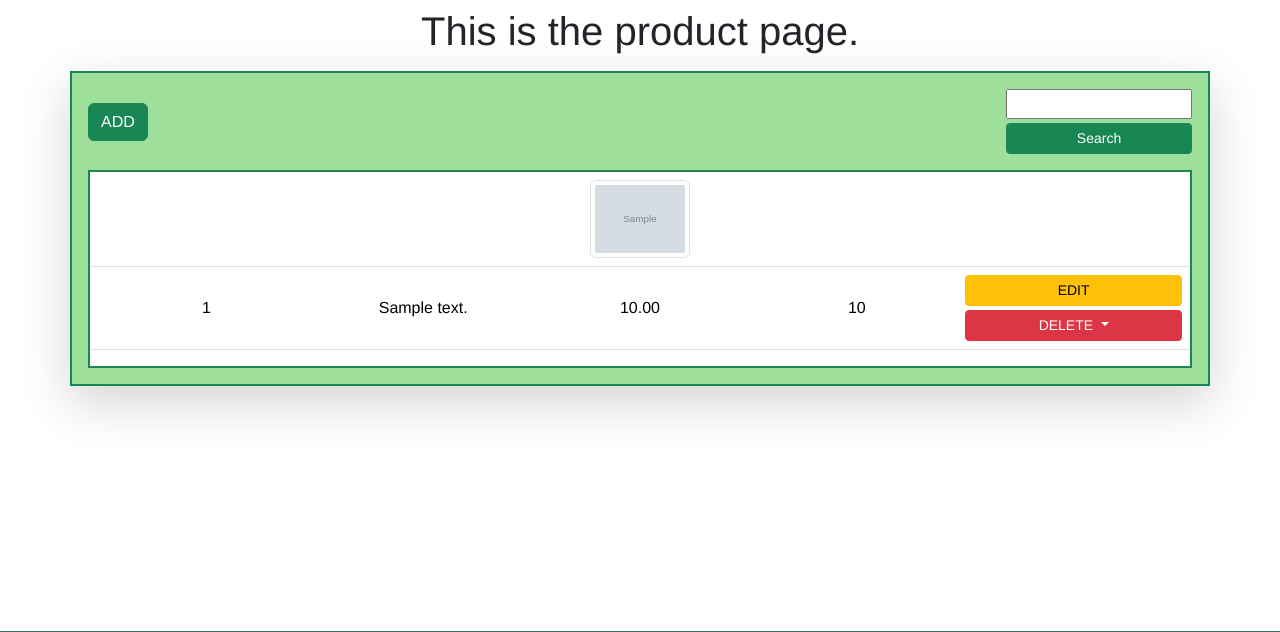
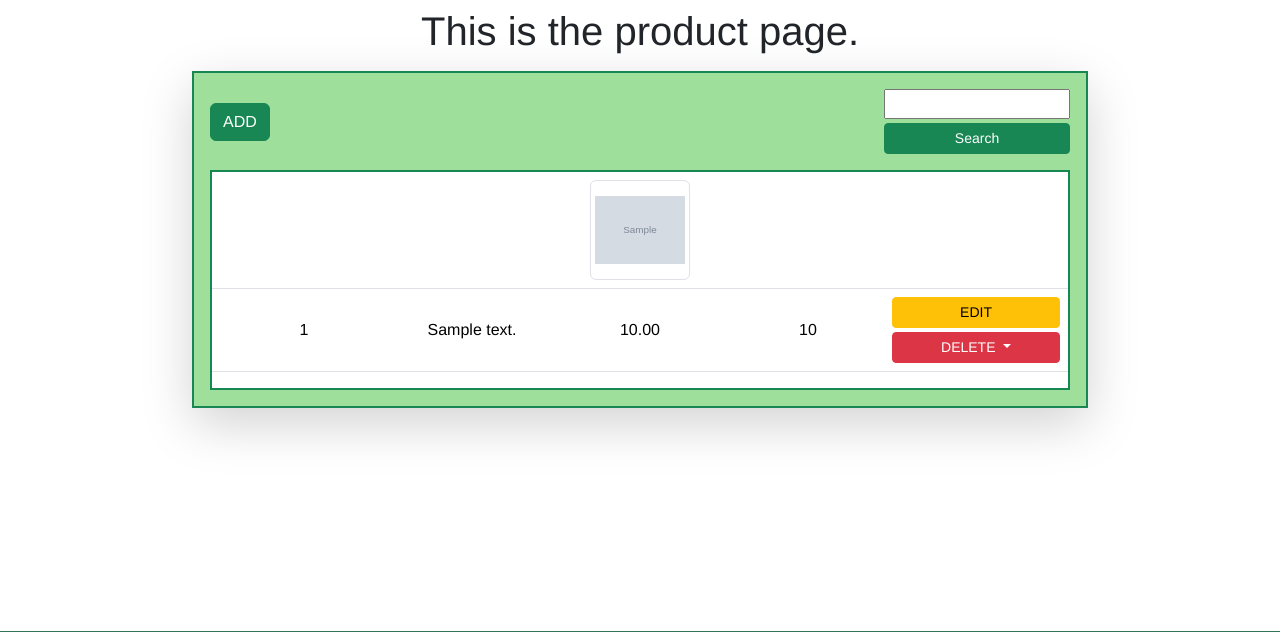
Before and after one commit to sharweng/plantitoshop, a PHP site: page /product/index.php in a window 1280 px wide. Shown: the part 81-713 px from the top of the page. Run offline with PHP 8.4, Linux system fonts and the light colour scheme; the visitor is signed in with stand-in values (Sample User, id 1); tables that the repository leaves empty hold one stand-in row (values such as "Sample post"); grey boxes marked "Sample" are stand-in pictures.

Commit message:
product index bootstrap

```diff
--- a/includes/styles/style.css
+++ b/includes/styles/style.css
@@ -153,7 +153,13 @@ a {
 
 .outer-box{
     background-color: #9EDF9C;
+    max-width: 70%;
 }
 .inner-box{
     background-color: white;
 }
+.image-admin-css{
+    height: 100px;
+    width: 100px;
+    object-fit: contain;
+}
--- a/product/index.php
+++ b/product/index.php
@@ -67,7 +67,7 @@
                 $sql = "SELECT img_path FROM image WHERE prod_id = {$row['prod_id']}";
                 $result2 = mysqli_query($conn, $sql);
                 while($row2 = mysqli_fetch_array($result2)){
-                    echo "<img class=\"img-thumbnail\" src=\"{$row2['img_path']}\" height=\"100px\" width=\"100px\">";
+                    echo "<img class=\"img-thumbnail image-admin-css\" src=\"{$row2['img_path']}\" height=\"100px\" width=\"100px\">";
                 }
                             echo "</td>
                             <td class=\"col d-flex align-items-center\">
```
